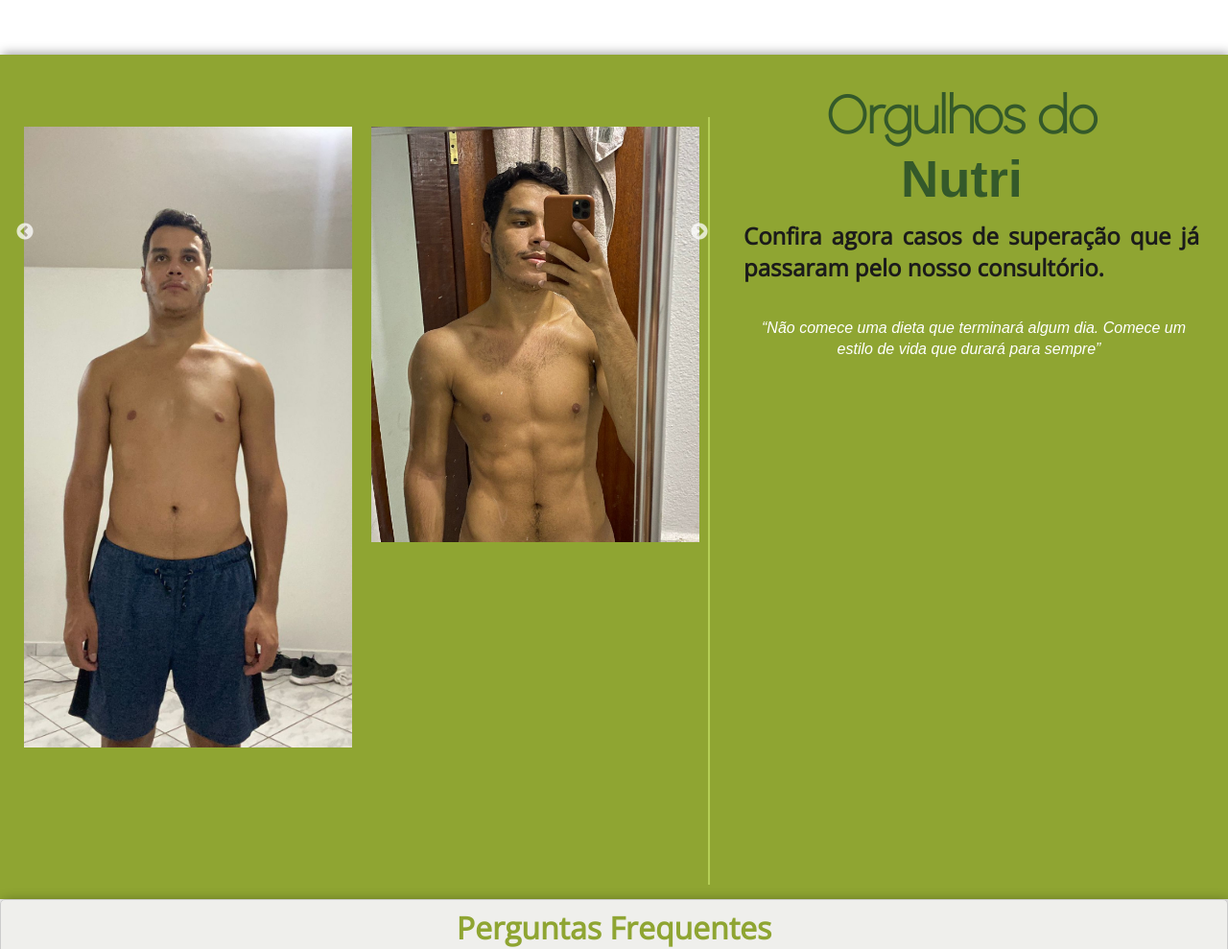
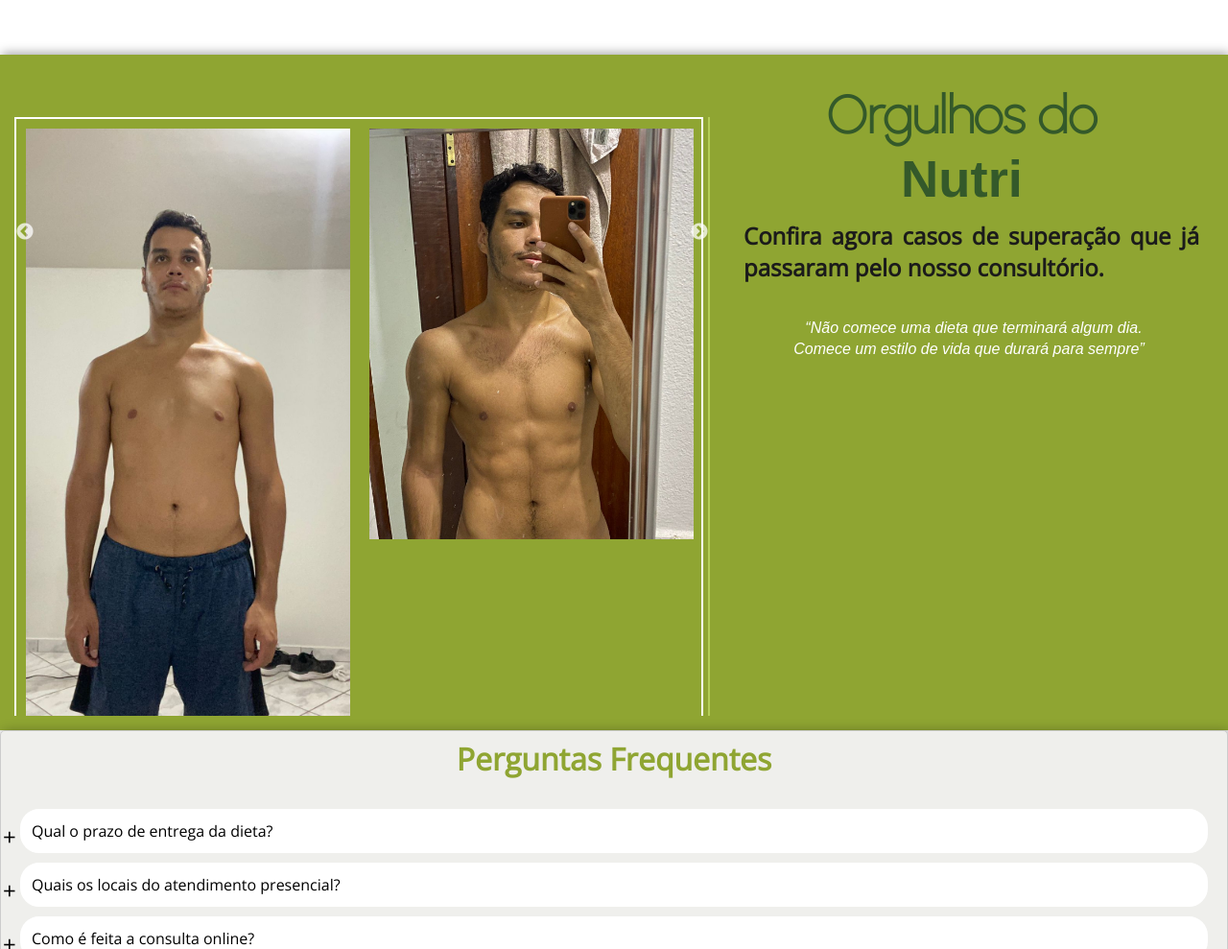
Before and after one commit to brenodevlooper/one-page-nutricionista, a plain HTML site: page index.html in a window 1280 px wide. Shown: the part 2335-3324 px from the top of the page at 96% size. Drawn offline with nearby package versions, Linux system fonts and the light colour scheme.

Commit message:
styles update

```diff
--- a/estilos/style.css
+++ b/estilos/style.css
@@ -532,6 +532,12 @@ iframe {
 
   }
 
+  .slick-list  {
+    border: 2px solid white;
+    border-bottom: none;
+    margin-right: 5px;
+    padding-bottom: -10px;
+  }
 
 
   .slick-slide {
@@ -547,12 +553,16 @@ iframe {
   padding: 10px 10px;
 
 
+
+
   }
 
   .slick-slide img {
   max-width: 100%;
   max-height: 100%;
   object-fit: contain;
+
+
   }
 
   /* Botões de navegação do Slick */
@@ -591,6 +601,7 @@ iframe {
   /* Adiciona a rolagem automática */
 .slick-slider {
   width: 100%;
+  height: 78vh;
   position: relative;
   display: block;
   overflow: hidden;
--- a/index.html
+++ b/index.html
@@ -111,15 +111,22 @@
             <div id="evotext">
               <h1>Orgulhos do <br> <span>Nutri</span></h1>
               <h2>Confira agora casos de superação que já passaram pelo nosso consultório.</h2>
-              <p><q>Não comece uma dieta que terminará algum dia. Comece um estilo de vida que durará para sempre</q></p>
+              <p><q>Não comece uma dieta que terminará algum dia. <br> Comece um estilo de vida que durará para sempre</q></p>
             </div>
             <div class="slider" data-autoplay="true">
-              <div class="slick-slide"><img src="imagens/BxA/b-1-1.jpeg" alt="Clientes antes x depois" /></div>
-              <div class="slick-slide"><img src="imagens/BxA/a-1.jpeg" alt="Clientes antes x depois" /></div>
-              <div class="slick-slide"><img src="imagens/BxA/b-2.jpeg" alt="Clientes antes x depois" /></div>
-              <div class="slick-slide"><img src="imagens/BxA/a-2.jpeg" alt="Clientes antes x depois" /></div>
-              <div class="slick-slide"><img src="imagens/BxA/b-3 (2).jpeg" alt="Clientes antes x depois" /></div>
-              <div class="slick-slide"><img src="imagens/BxA/a-3.jpeg" alt="Clientes antes x depois" /></div>
+              <div class="slick-slide">
+
+                <img src="imagens/BxA/b-1-1.jpeg" alt="Clientes antes x depois" /></div>
+                <div class="slick-slide"><img src="imagens/BxA/a-1.jpeg" alt="Clientes antes x depois" /></div>
+
+                <div class="slick-slide"><img src="imagens/BxA/b-2.jpeg" alt="Clientes antes x depois"/></div>
+                <div class="slick-slide"><img src="imagens/BxA/a-2.jpeg" alt="Clientes antes x depois" /></div>
+
+
+
+                <div class="slick-slide"><img src="imagens/BxA/b-3 (2).jpeg" alt="Clientes antes x depois" /></div>
+                <div class="slick-slide"><img src="imagens/BxA/a-3.jpeg" alt="Clientes antes x depois" /></div>
+
 
             </div>
         </article>
```
